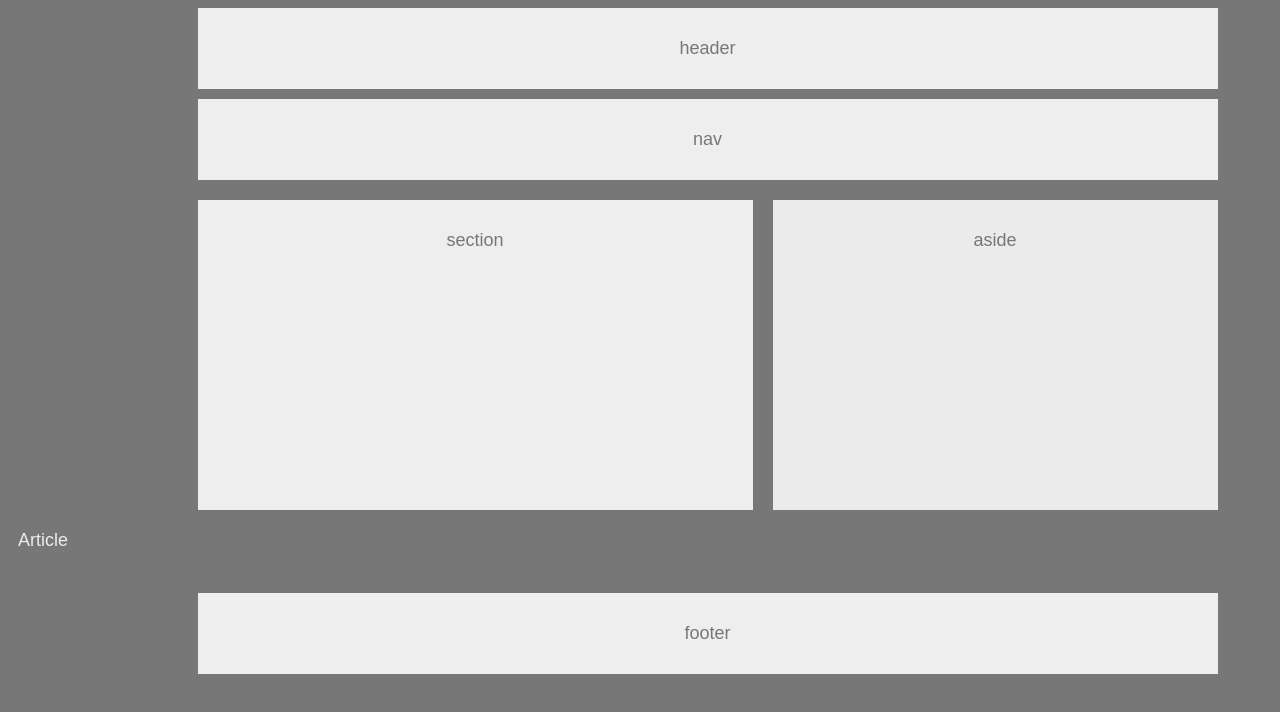
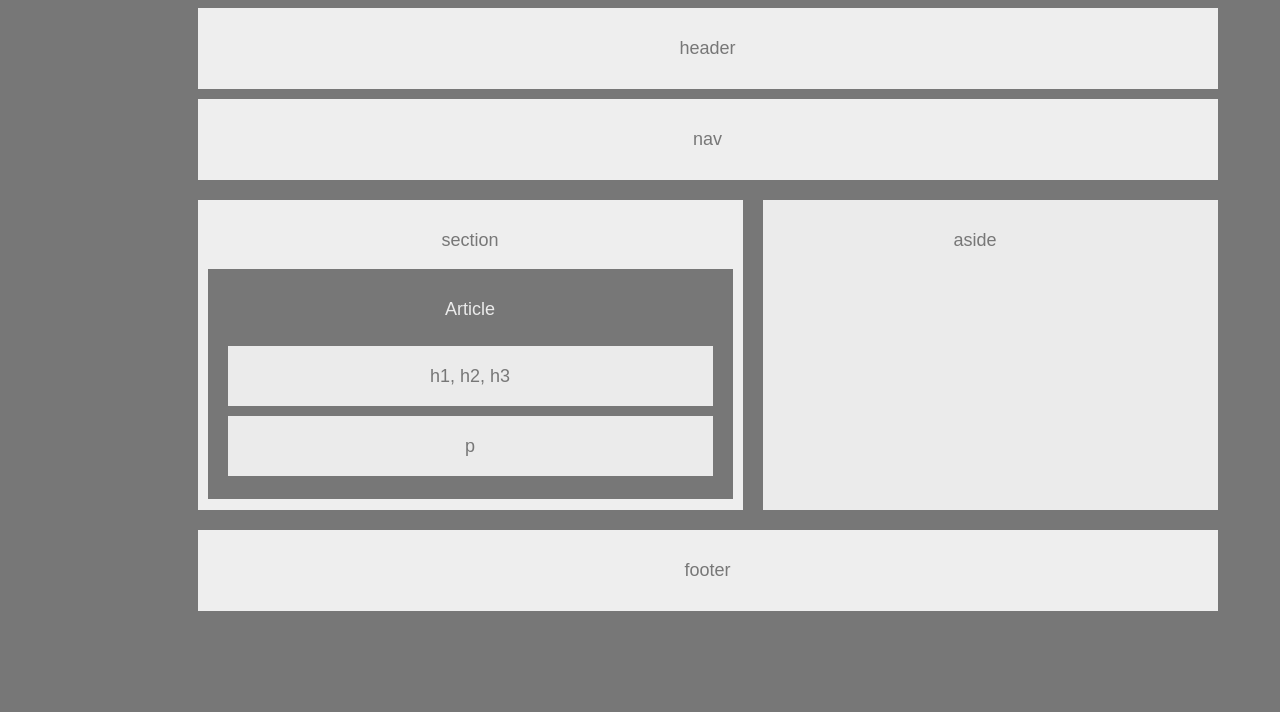
Before and after one commit to TannerMillican/Homework1, a plain HTML site: page index.html in a window 1280 px wide. Drawn offline with Linux system fonts and the light colour scheme.

Commit message:
finished easier homework

```diff
--- a/index.html
+++ b/index.html
@@ -11,14 +11,11 @@
             <section id="Nav">nav</section>
 
 
-            <section id="Section">section</section>
-
-            <section id="Aside">aside</section>
-
+            <section id="Section">section
                 <section class="clearfix" id="full">
-                <aside>
+                    <div id="Article">
                         Article
-                </aside>
+                    </div>
                     <div id="h1">
                         h1, h2, h3
                     </div>
@@ -26,6 +23,11 @@
                         p
                     </div>
                 </section>
+            </section>
+
+            <section id="Aside">aside</section>
+
+
 
             <section id="Footer">footer</section>
         </body>
--- a/style.css
+++ b/style.css
@@ -31,9 +31,12 @@ body {
     background-color: #eee;
     margin-top: 20px;
     margin-left: 15%;
-    padding: 30px;
-    height: 250px;
-    width: 495px;
+    padding-top: 30px;
+    padding-left: 10px;
+    padding-right: 10px;
+    height: 280px;
+    width: 525px;
+    z-index: 1;
 }
 
 #Aside {
@@ -41,22 +44,57 @@ body {
     text-align: center;
     background: #ebebeb;
     height: 250px;
-    width: 385px;
-    padding: 30px;
+    width: 425px;
+    padding-top: 30px;
+    padding-right: 30px;
+    padding-bottom: 30px;
     margin-top: 20px;
     margin-bottom: 20px;
     margin-left: 20px;
 }
 
+
+
+#Article {
+    text-align: center;
+    position: relative;
+    background: #777;
+    color: #ebebeb;
+    height: 200px;
+    bottom: 7px;
+    padding-top: 30px;
+    margin-top: 25px;
+    z-index: 2;
+}
+
+#h1 {
+    text-align: center;
+    position: relative;
+    background: #ebebeb;
+    color: #777;
+    top: -160px;
+    height: 40px;
+    padding-top: 20px;
+    margin-left: 20px;
+    margin-right: 20px;
+    z-index: 2;
+}
+
+#p {
+    text-align: center;
+    position: relative;
+    background: #ebebeb;
+    color: #777;
+    top: -150px;
+    height: 40px;
+    padding-top: 20px;
+    margin-left: 20px;
+    margin-right: 20px;
+    z-index: 2;
+}
+
 #full {
     clear: left;
-}
-
-aside {
-    margin-left: 10px;
-    margin-right: 10px;
-    color: #ebebeb;
-    background: #777;
 }
 
 #Footer {
```
Lines whose indentation alone changed are shown as unchanged.
